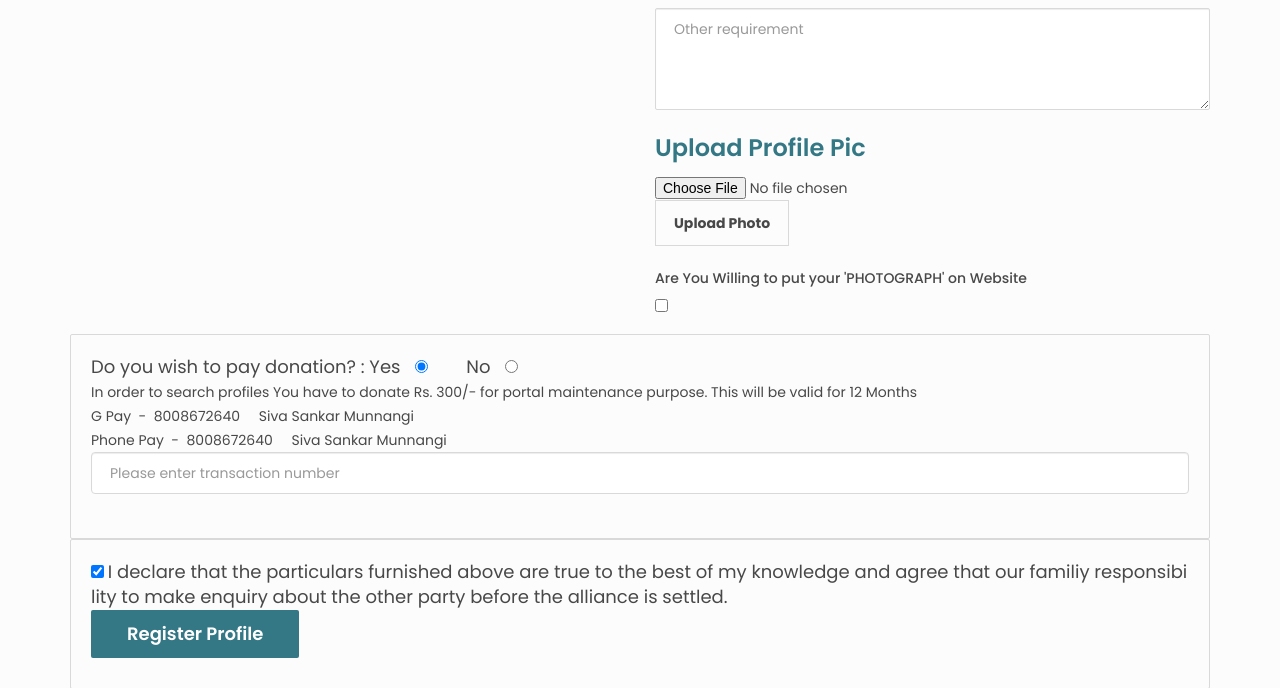
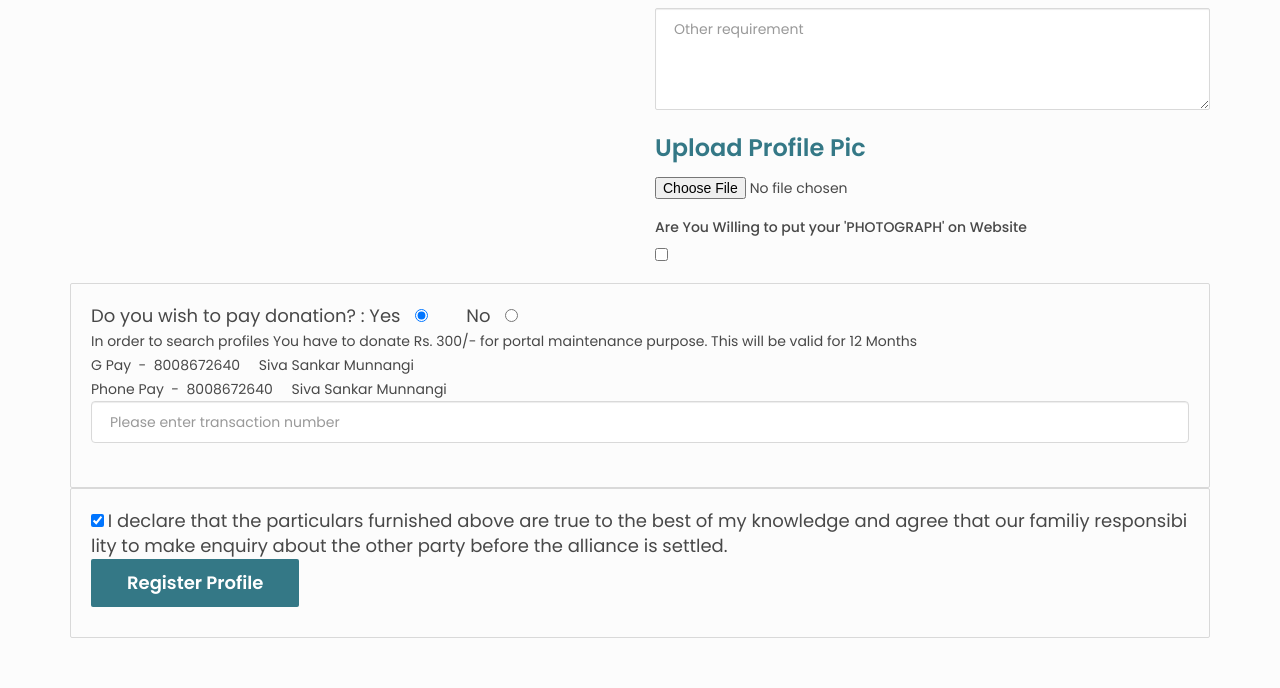
Before and after one commit to phanimunnangi/matrimony, a CodeIgniter app: page /database/register in a window 1280 px wide; the page is wider, and only the part inside the window is pictured. Shown: the part 1878-2566 px from the top of that part. Run offline with CodeIgniter, Linux system fonts and the light colour scheme; data comes from the database, SQL or seed files in the repository; some libraries are stand-ins or nearby versions.

Commit message:
Update editprofile.php

```diff
--- a/application/views/editprofile.php
+++ b/application/views/editprofile.php
@@ -1022,8 +1022,7 @@
 							<div class="col-lg-9 col-sm-12">
 								<div class="form-group mt-md-3">
 									<div class="custom-file">
-										<input <?php echo $requiredst; ?> type="file" name="urd_profile_pic" class="custom-file-input" id="urd_profile_pic">
-										<label class="custom-file-label" for="customFile">Upload Photo</label>
+										<input <?php echo $requiredst; ?> type="file" name="urd_profile_pic" class="" id="urd_profile_pic">
 									</div>
 								</div>
 							</div>
```
